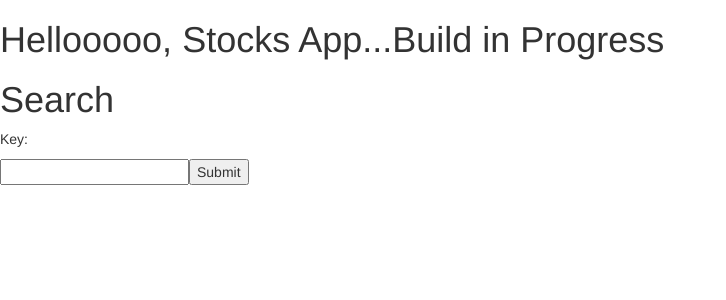
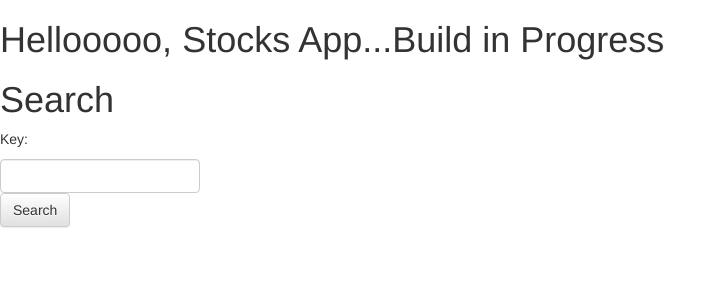
Before and after one commit to kneemaa/bears-and-bulls, a React (Create React App) app in the folder client/: page /search in a window 1280 px wide. Shown: the top 300 px of the page, without its empty margins (0-726 px from the left). Built offline with nearby package versions, Linux system fonts and the light colour scheme.

Commit message:
search component created, needs styling

```diff
--- a/client/src/components/Search/Search.css
+++ b/client/src/components/Search/Search.css
@@ -0,0 +1,4 @@
+.searchComponent{
+	width: 200px;
+	height: 300px;
+}
--- a/client/src/components/Search/Search.js
+++ b/client/src/components/Search/Search.js
@@ -1,48 +1,55 @@
 import React, { Component } from 'react'
+import { Button, FormControl, HelpBlock } from 'react-bootstrap'
 import axios from 'axios'
 import moment from 'moment'
 
 import './Search.css'
 
 class Search extends Component {
-	state = {}
+	state = {
+		searchKey: ''
+	}
 
 	handleChange = event => {
 		this.setState({searchKey: event.target.value})
 	}
 
 	handleSubmit = event => {
+		this.setState({ helpBlock: ''})
 		let searchKey = (this.state.searchKey).trim().toUpperCase()
-		let url = `https://www.alphavantage.co/query?function=TIME_SERIES_DAILY&symbol=${searchKey.replace(/ /g,'')}&apikey=GNC3G50UKYCQIXVN`
+		let url = `https://api.iextrading.com/1.0/tops/last?symbols=${searchKey}`
 		this.setState({lastKey: searchKey})
 		axios.get(url)
-			.then(data => {
-				if (data['Meta Data'] === undefined){
-					console.log(`${searchKey} - No Stock found. Please enter a correct symbol`)
-				} else {
-					let today = moment().format('YYYY-MM-DD')
-					if (data["Time Series (Daily)"][today] === undefined) {
-						today = moment().subtract(1, 'days').format('YYYY-MM-DD');
-						if (data["Time Series (Daily)"][today] === undefined) {
-							today = moment().subtract(2, 'days').format('YYYY-MM-DD');
-						}
-					}
-					const price = parseFloat(data["Time Series (Daily)"][today]['1. open'])
-					console.log(price)
-					this.setState({price: price})
+			.then(res => {
+				let price = res.data[0]["price"]
+				if (price !== undefined) {
+					return this.setState({
+						price: price,
+						searchKey: ''
+					})
 				}
+				this.setState({
+					helpBlock: `${searchKey} is not a valid stock symbol. Please try again.`
+				})
+
 			})
 			.catch(err => console.log(err))
 
 	}
 	render() {
 		return (
-			<div>
+			<div className='searchComponent'>
 				<h1>Search</h1>
-				<p>Key: {this.state.lastKey}</p>
-				<p>{this.state.price}</p>
-				<input type="text" onChange={this.handleChange}></input>
-				<input type="submit" onClick={this.handleSubmit} value="Submit"></input>
+				{this.state.lastKey !== '' ? (
+					<div>
+						<p>Key: {this.state.lastKey}</p>
+						<p>{this.state.price}</p>
+					</div>
+					) : (
+					<div>Nothing to show</div>)}
+				<FormControl value={this.state.searchKey} className='searchInput' onChange={this.handleChange} componentClass='input'/>
+				<Button type='submit' onClick={this.handleSubmit} value='Submit'>Search</Button>
+				<HelpBlock>{this.state.helpBlock}</HelpBlock>
 			</div>
 			)
 	}
```
